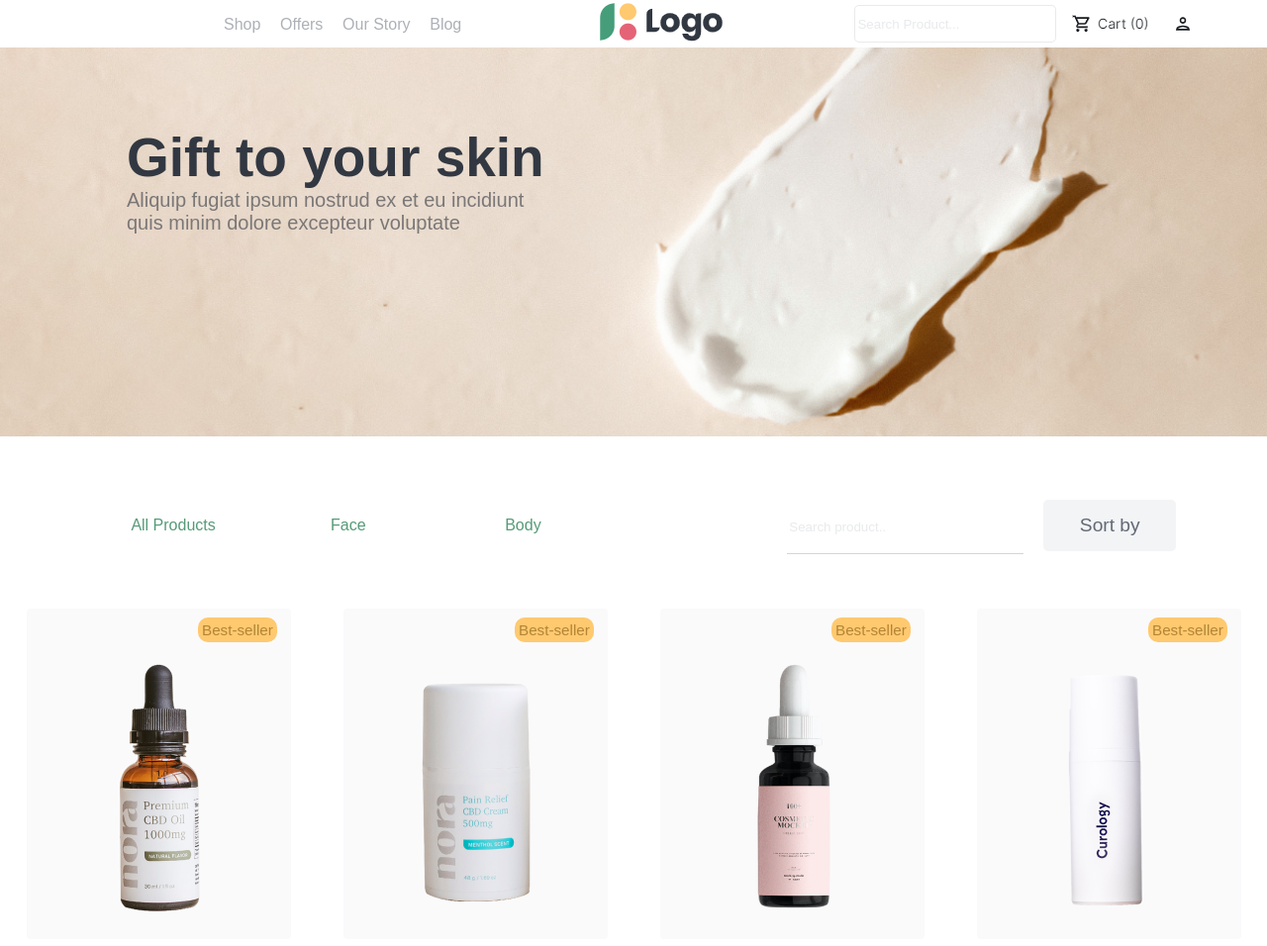
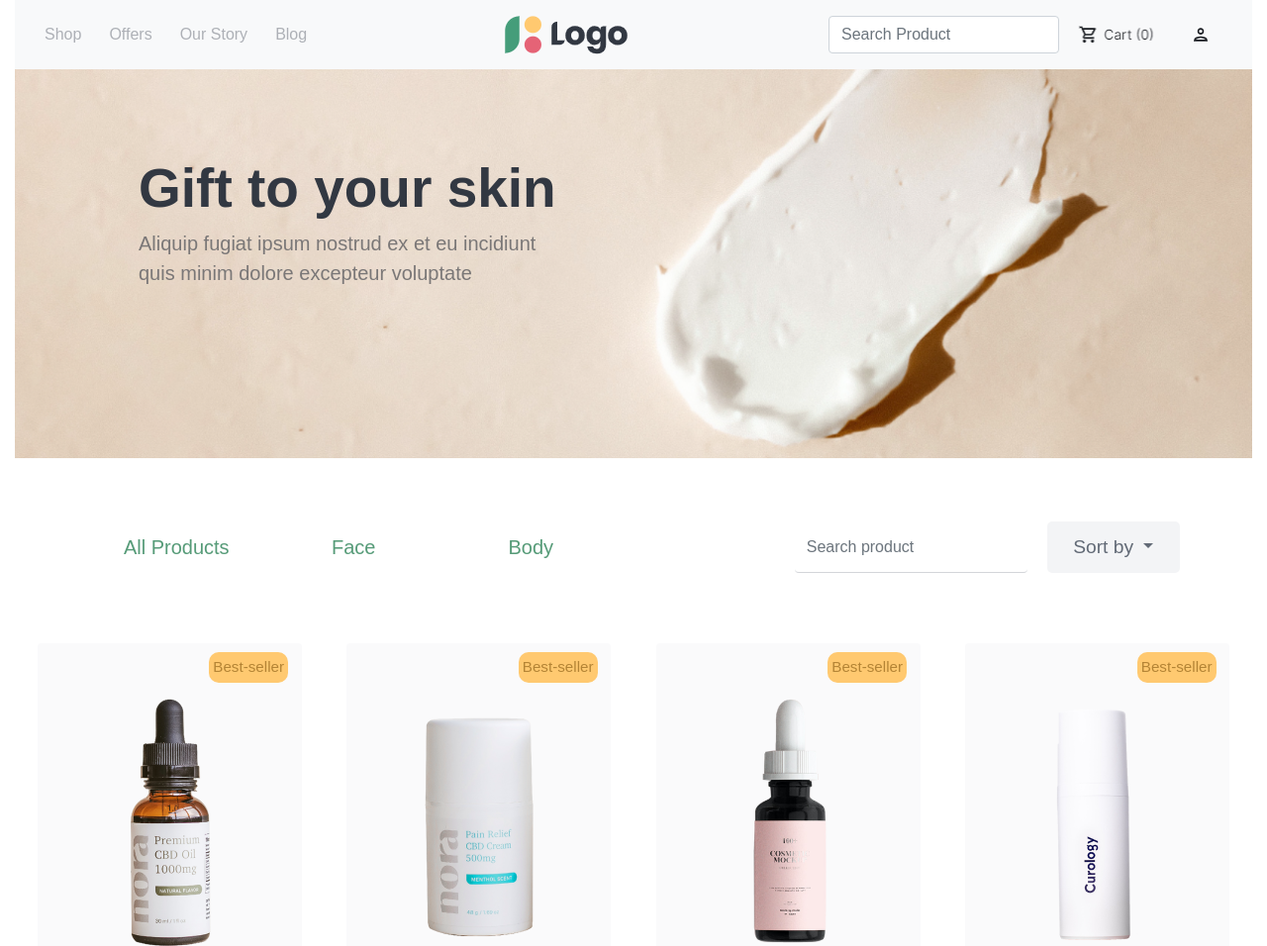
Before and after one commit to Pkkoi1/BaiTapProduct, a plain HTML site: page index.html in a window 1280 px wide. Shown: the top 956 px of the page at 99% size. Drawn offline with nearby package versions, Linux system fonts and the light colour scheme.

Commit message:
bootstrap

```diff
--- a/Style.css
+++ b/Style.css
@@ -19,7 +19,7 @@
 .Shop
 {
     border: 0px;
-    background-color: #ffff;
+    background-color: #f8f9fa;
     font-size: 100%;
     color: #adb0b6;
     display: flex;
@@ -73,6 +73,10 @@
     margin-top: 65px;
     text-align: center;
     gap: 10px;
+}
+.btn-group
+{
+    margin-top: 65px;
 }
 .btn
 {
--- a/index.html
+++ b/index.html
@@ -5,28 +5,44 @@
     <meta charset="UTF-8">
     <meta http-equiv="X-UA-Compatible" content="IE=edge">
     <meta name="viewport" content="width=device-width, initial-scale=1.0">
+    <link rel="stylesheet" href="https://cdn.jsdelivr.net/npm/bootstrap@4.6.2/dist/css/bootstrap.min.css">
+    <script src="https://cdn.jsdelivr.net/npm/jquery@3.6.3/dist/jquery.slim.min.js"></script>
+    <script src="https://cdn.jsdelivr.net/npm/popper.js@1.16.1/dist/umd/popper.min.js"></script>
+    <script src="https://cdn.jsdelivr.net/npm/bootstrap@4.6.2/dist/js/bootstrap.bundle.min.js"></script>
     <title>Document</title>
     <link rel="stylesheet" href="Style.css">
 </head>
 
 <body>
-    <div id="head">
-        <div class="left">
-            <button class="Shop">Shop</button>
-            <button class="Shop">Offers</button>
-            <button class="Shop">Our Story</button>
-            <button class="Shop">Blog</button>
-        </div>
-        <div class="cent">
-            <img src="Image 1 (21).png" alt="">
-        </div>
-        <div class="right">
-            <input type="text" placeholder="Search Product..." class="search">
-            <img src="Button 1 (1).png" alt="">
-            <img src="Button 1.png" alt="">
-
-        </div>
-    </div>
+    <div class="container-fluid">
+        <nav class="navbar navbar-expand-sm bg-light justify-content-between">
+            <ul class="navbar-nav">
+              <li class="nav-item">
+                <a class="nav-link" href="#"><button class="Shop">Shop</button></a>
+              </li>
+              <li class="nav-item">
+                <a class="nav-link" href="#"> <button class="Shop">Offers</button></a>
+              </li>
+              <li class="nav-item">
+                <a class="nav-link" href="#"><button class="Shop">Our Story</button></a>
+              </li>
+              <li class="nav-item">
+                <a class="nav-link" href="#"> <button class="Shop">Blog</button></a>
+              </li>
+            </ul>
+            <a class="navbar-brand" href="#">
+                <img src="Image 1 (21).png" alt="Logo" style="width:fit-content;">
+            </a>
+            <form class="form-inline" action="/action_page.php">
+                <input class="form-control mr-sm-2" type="text" placeholder="Search Product">
+                <a class="navbar-brand" href="#">
+                    <img src="Button 1 (1).png" alt="Logo" style="width:99px;">
+                </a>
+                <a class="navbar-brand" href="#">
+                    <img src="Button 1.png" alt="Logo" style="width:40px;">
+                </a>
+              </form>
+          </nav>
         <div class="banner">
             <div class="img">
                  <div  class="Text1">
@@ -36,17 +52,26 @@
                  </div>
             </div>
         </div>
-    <div class="head2">
-        <div class="left2">
-            <button class="btn">All Products</button>
-            <button class="btn">Face</button>
-            <button class="btn">Body</button>
-
-
+        <div class="row justify-content-around">
+            <div class="btn-group btn-group-lg">
+                <button type="button" class="btn btn-primary">All Products</button>
+                <button type="button" class="btn btn-primary">Face</button>
+                <button type="button" class="btn btn-primary">Body</button>
             </div>
             <div class="right2">
-            <input type="text" placeholder="Search product.." class="find">
-            <button class="sortb">Sort by</button>
+                <div class="form-group">
+                    <input type="text" class="form-control find" id="usr" placeholder="Search product">
+                </div>
+                <div class="dropdown">
+                    <button type="button" class="btn dropdown-toggle sortb" data-toggle="dropdown">
+                        Sort by
+                    </button>
+                    <div class="dropdown-menu">
+                      <a class="dropdown-item" href="#">Link 1</a>
+                      <a class="dropdown-item" href="#">Link 2</a>
+                      <a class="dropdown-item" href="#">Link 3</a>
+                    </div>
+                  </div>
             </div>
         </div>
         <div class="product">
@@ -229,6 +254,8 @@
                 <p>@ 2022 Brand, Inc  &#149;  Privacy  &#149;  Terms  &#149;  Sitemap</p>
             </div>
         </div>
+    </div>
+
 </body>
 
 </html>
```
Lines whose indentation alone changed are shown as unchanged.
